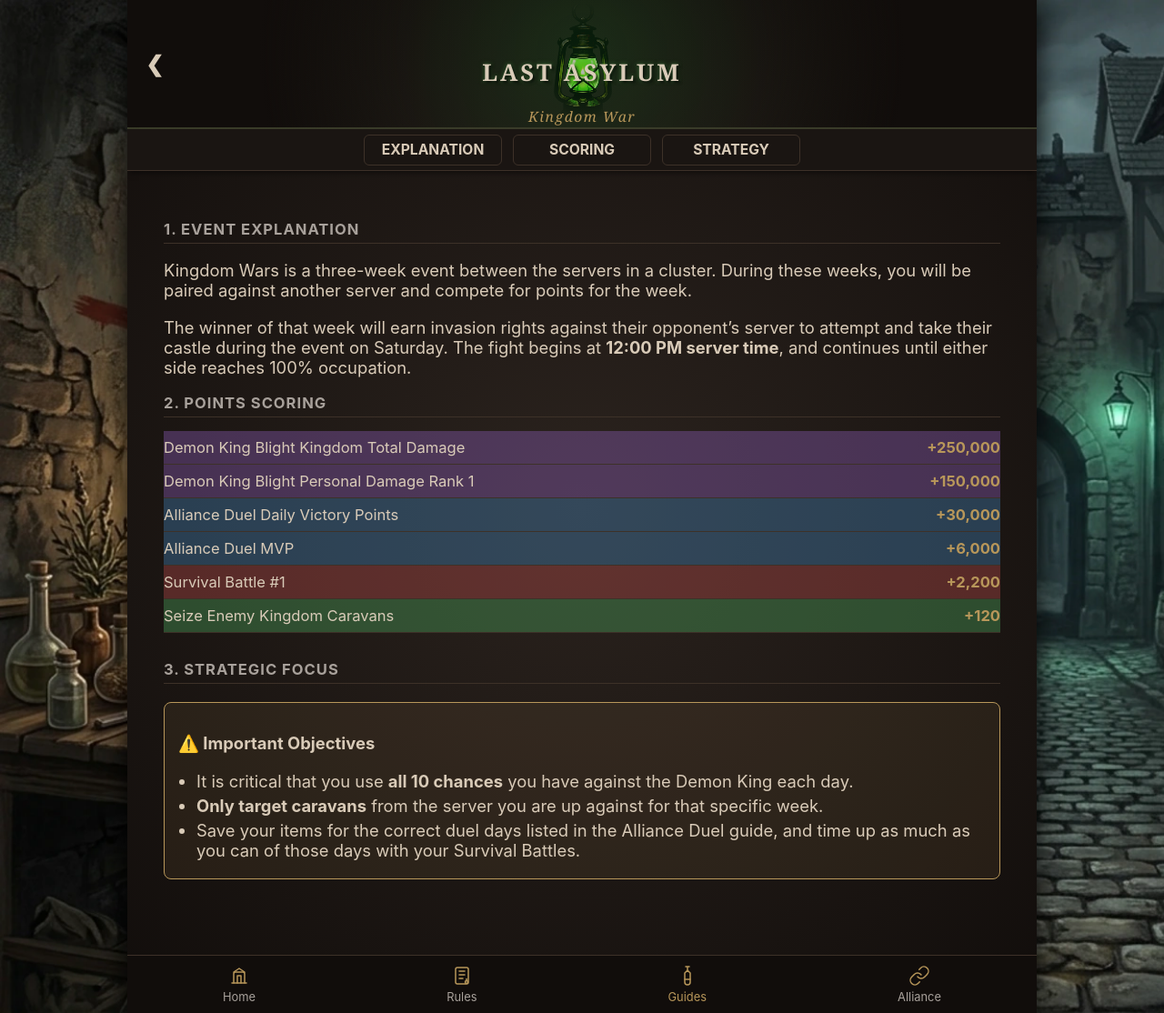
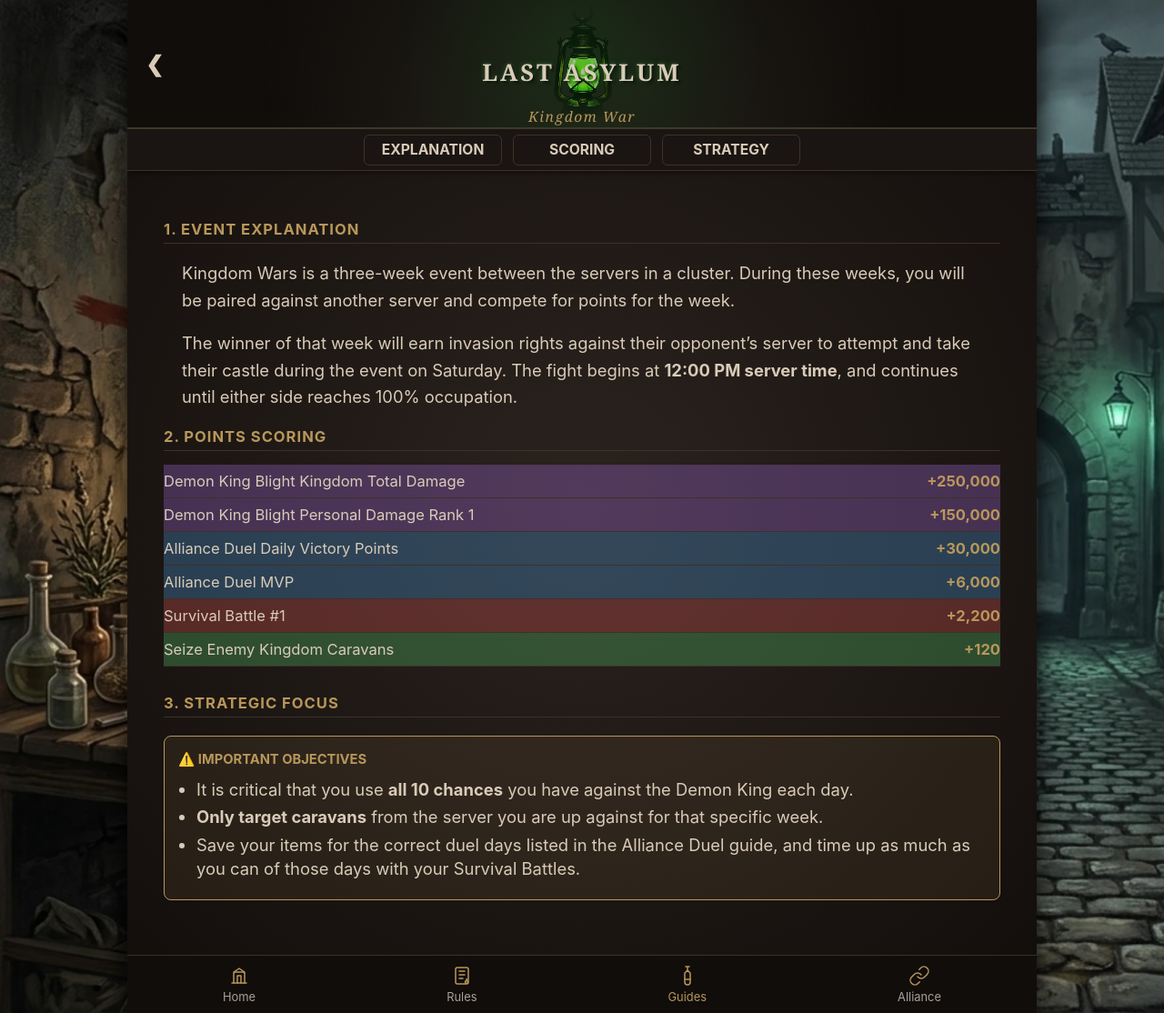
Before and after one commit to LA-S78/la-s78.github.io, a Jekyll site: the page built from test.md, in a window 1280 px wide. Shown: the whole page at 91% size. Built offline with Jekyll 4.4.1, drawn with Linux system fonts in a browser that asks for light colours.

Commit message:
markdown test 4

```diff
--- a/css/style.css
+++ b/css/style.css
@@ -120,11 +120,13 @@
 }
 .search-bar:focus { outline: none; border-color: var(--accent-color); }
 
+/* testing something
 h2 {
     font-size: 0.9rem; text-transform: uppercase; letter-spacing: 1px;
     color: var(--text-muted); margin-bottom: 10px;
     border-bottom: 1px solid var(--border-color); padding-bottom: 5px;
 }
+*/
 
 /* --- 5. CARDS & SECTIONS --- */
 .rule-card {
@@ -538,14 +540,15 @@
 blockquote {
     background: rgba(184, 151, 90, 0.1);
     border: 1px solid var(--accent-color);
-    padding: 15px;
+    padding: 15px 15px 15px;
     border-radius: 8px;
     margin: 20px 0;
+    line-height: 1.4;
 }
 
 /* Style the headers inside the blockquote */
 blockquote h4 {
-    margin: 0 0 5px 0;
+    margin: 0 0 10px 0;
     color: var(--accent-color);
     text-transform: uppercase;
     font-size: 0.8rem;
@@ -566,3 +569,10 @@
 blockquote ul:last-child {
     margin-bottom: 0;
 }
+
+h2 {
+    font-size: 0.9rem; text-transform: uppercase; letter-spacing: 1px;
+    color: var(--accent-color); margin-bottom: 10px;
+    border-bottom: 1px solid var(--border-color); padding-bottom: 5px;
+}
+p { padding: 0px 20px 0px 20px; line-height: 1.6; }
--- a/test.md
+++ b/test.md
@@ -34,7 +34,7 @@
 
 ## 3. Strategic Focus
 
-> **⚠️ Important Objectives**
+> #### ⚠️ Important Objectives
 > * It is critical that you use **all 10 chances** you have against the Demon King each day.
 > * **Only target caravans** from the server you are up against for that specific week.
 > * Save your items for the correct duel days listed in the Alliance Duel guide, and time up as much as you can of those days with your Survival Battles.
```
